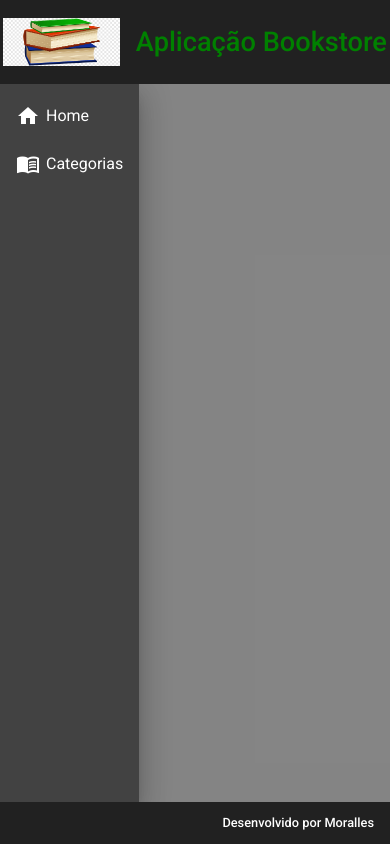
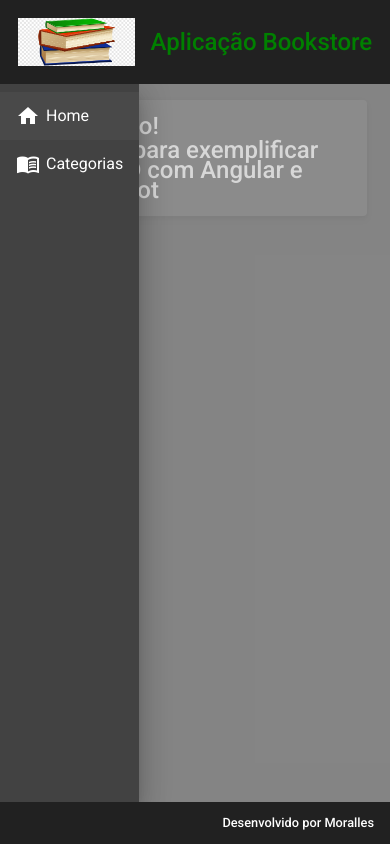
Before and after one commit to thiagomoralles/bookstore-front, an Angular app: page / in a window 390 px wide. Built offline with nearby package versions, Linux system fonts and the light colour scheme.

Commit message:
Component home criado

```diff
--- a/src/app/app-routing.module.ts
+++ b/src/app/app-routing.module.ts
@@ -1,10 +1,15 @@
-import { NgModule } from '@angular/core';
-import { RouterModule, Routes } from '@angular/router';
+import { NgModule } from "@angular/core";
+import { RouterModule, Routes } from "@angular/router";
+import { HomeComponent } from "./components/views/home/home.component";
 
-const routes: Routes = [];
+const routes: Routes = [
+  {
+    path: '', component: HomeComponent,
+  },
+];
 
 @NgModule({
   imports: [RouterModule.forRoot(routes)],
-  exports: [RouterModule]
+  exports: [RouterModule],
 })
-export class AppRoutingModule { }
+export class AppRoutingModule {}
--- a/src/app/app.module.ts
+++ b/src/app/app.module.ts
@@ -12,9 +12,11 @@
 import { MatSidenavModule } from "@angular/material/sidenav";
 import { MatListModule } from "@angular/material/list";
 import { MatIconModule } from "@angular/material/icon";
+import { MatCardModule } from "@angular/material/card";
+import { HomeComponent } from './components/views/home/home.component';
 
 @NgModule({
-  declarations: [AppComponent, HeaderComponent, FooterComponent, NavComponent],
+  declarations: [AppComponent, HeaderComponent, FooterComponent, NavComponent, HomeComponent],
   imports: [
     BrowserModule,
     AppRoutingModule,
@@ -23,6 +25,7 @@
     MatSidenavModule,
     MatListModule,
     MatIconModule,
+    MatCardModule,
   ],
   providers: [],
   bootstrap: [AppComponent],
--- a/src/app/components/template/header/header.component.css
+++ b/src/app/components/template/header/header.component.css
@@ -15,5 +15,5 @@
 
 h1 {
     padding-left: 1rem;
-    font-size: 1.7rem;
+    font-size: 1.5rem;
 }
--- a/src/app/components/template/nav/nav.component.html
+++ b/src/app/components/template/nav/nav.component.html
@@ -1,7 +1,7 @@
 <mat-sidenav-container class="container">
   <mat-sidenav model="side" opened>
       <mat-nav-list>
-        <a mat-list-item>
+        <a routerLink="" mat-list-item>
             <i class="material-icons">home</i> Home
         </a>
         <a mat-list-item>
@@ -11,6 +11,6 @@
   </mat-sidenav>
 
   <mat-sidenav-content>
-      asdf
+      <router-outlet></router-outlet>
   </mat-sidenav-content>
 </mat-sidenav-container>
--- /dev/null
+++ b/src/app/components/views/home/home.component.css
@@ -0,0 +1,16 @@
+.home {
+    width: 90%;
+    margin: 1rem auto;
+}
+
+@media(max-width: 450px) {
+    .home {
+        width: 70%;
+    }
+}
+
+@media(max-width: 760px) {
+    .home {
+        width: 80%;
+    }
+}
--- /dev/null
+++ b/src/app/components/views/home/home.component.html
@@ -0,0 +1,4 @@
+<mat-card class="home mat-elevation-z4">
+    <mat-card-title class="title">Bem vindo!</mat-card-title>
+    <mat-card-title class="subTitle">Sistema para exemplificar um CRUD com Angular e SpringBoot</mat-card-title>
+</mat-card>
--- /dev/null
+++ b/src/app/components/views/home/home.component.ts
@@ -0,0 +1,15 @@
+import { Component, OnInit } from '@angular/core';
+
+@Component({
+  selector: 'app-home',
+  templateUrl: './home.component.html',
+  styleUrls: ['./home.component.css']
+})
+export class HomeComponent implements OnInit {
+
+  constructor() { }
+
+  ngOnInit(): void {
+  }
+
+}
```
